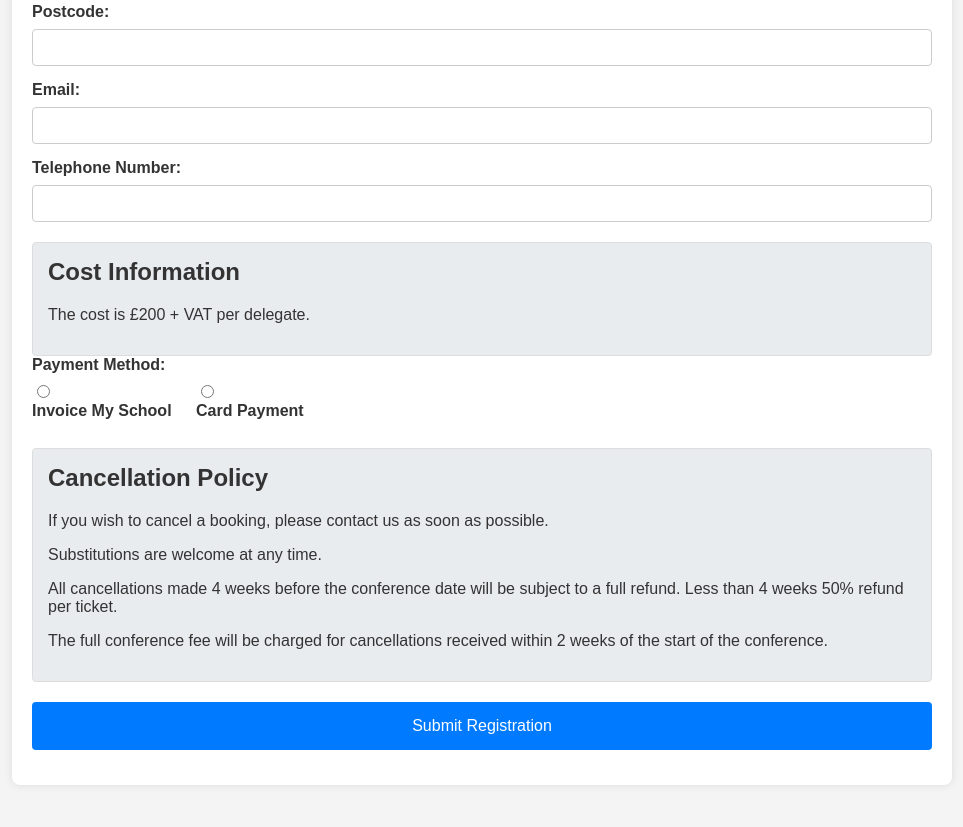
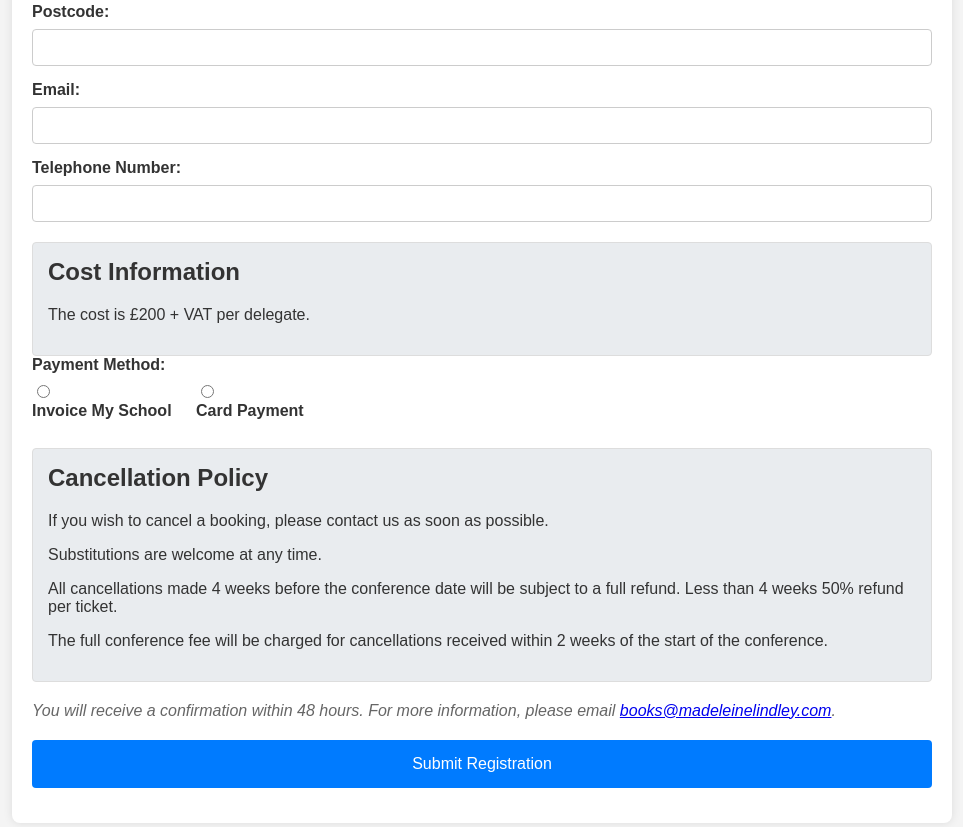
Before and after one commit to MadeleineLindleyLtd/registration, a plain HTML site: page index.html in a window 1280 px wide. Shown: the part 866-1693 px from the top of the page, without its empty margins (158-1121 px from the left). Before the commit the page ends 1671 px from the top, so only its background shows below. Drawn offline with Linux system fonts and the light colour scheme.

Commit message:
Update index.html

```diff
--- a/index.html
+++ b/index.html
@@ -74,6 +74,11 @@
         }
         .info h2 {
             margin-top: 0;
+        }
+        .note {
+            margin-top: 20px;
+            font-style: italic;
+            color: #666;
         }
     </style>
 </head>
@@ -179,6 +184,11 @@
                 <p>The full conference fee will be charged for cancellations received within 2 weeks of the start of the conference.</p>
             </div>
 
+            <!-- Confirmation Note -->
+            <div class="note">
+                <p>You will receive a confirmation within 48 hours. For more information, please email <a href="mailto:books@madeleinelindley.com">books@madeleinelindley.com</a>.</p>
+            </div>
+
             <div class="form-group">
                 <button type="submit">Submit Registration</button>
             </div>
@@ -212,7 +222,7 @@
 
                 emailjs.sendForm('service_10m5en5', 'template_nsflcen', this)
                     .then(function(response) {
-                        alert('Form submitted successfully!');
+                        alert('Form submitted successfully! You will receive a confirmation within 48 hours. For more information, please email books@madeleinelindley.com.');
                     }, function(error) {
                         alert('Failed to submit form. Please try again.');
                         console.error('Error:', error);
```
